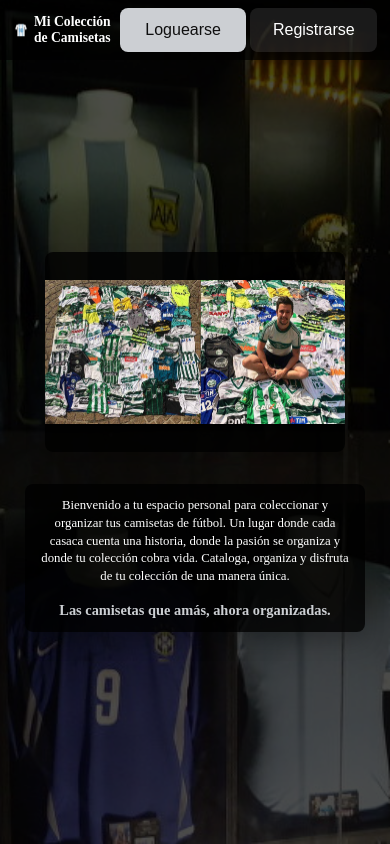
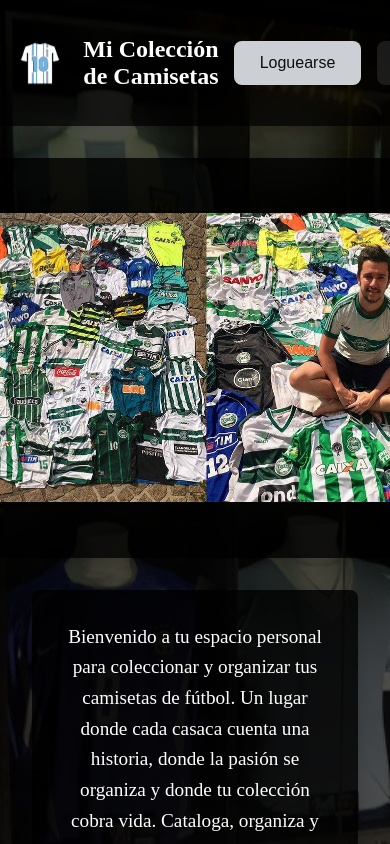
Before and after one commit to lminervino18/mi-coleccion-camisetas, a React (Create React App) app in the folder frontend/: page / in a window 390 px wide. Built offline with nearby package versions, Linux system fonts and the light colour scheme.

Commit message:
fix: home css improve

```diff
--- a/frontend/src/components/Home.css
+++ b/frontend/src/components/Home.css
@@ -1,3 +1,4 @@
+/* Contenedor principal */
 .home-container {
     min-height: 100vh;
     background: url("../assets/background.jpg") no-repeat center center fixed;
@@ -9,14 +10,12 @@
 .home-container::before {
     content: '';
     position: absolute;
-    top: 0;
-    left: 0;
-    right: 0;
-    bottom: 0;
+    inset: 0;
     background-color: rgba(0, 0, 0, 0.7);
     z-index: 1;
 }
 
+/* Encabezado */
 .header {
     display: flex;
     justify-content: space-between;
@@ -49,11 +48,13 @@
     text-shadow: 2px 2px 4px rgba(0, 0, 0, 0.5);
 }
 
+/* Botones de navegación */
 .nav-buttons {
     display: flex;
     gap: 1rem;
 }
 
+/* Botones generales */
 .btn {
     padding: 10px 20px;
     border: none;
@@ -83,6 +84,7 @@
     height: 200%;
 }
 
+/* Botón primario */
 .btn-primary {
     background-color: #cccfd3;
     color: rgb(15, 15, 15);
@@ -92,6 +94,7 @@
     background-color: #fdfdfd;
 }
 
+/* Botón secundario */
 .btn-secondary {
     background-color: rgba(255, 255, 255, 0.1);
     color: white;
@@ -101,6 +104,7 @@
     background-color: rgba(255, 255, 255, 0.2);
 }
 
+/* Contenedor de contenido principal */
 .content-container {
     position: relative;
     z-index: 2;
@@ -121,6 +125,7 @@
     max-width: 1200px;
 }
 
+/* Slider de imágenes */
 .image-slider {
     width: 600px;
     height: 400px;
@@ -148,6 +153,7 @@
     transform: scale(1);
 }
 
+/* Contenedor de eslogan */
 .slogan-container {
     text-align: center;
     color: white;
@@ -170,6 +176,7 @@
     color: #cccfd3;
 }
 
+/* Animación del logo */
 @keyframes floatLogo {
     0%, 100% {
         transform: translateY(0);
@@ -180,39 +187,10 @@
 }
 
 /* Media Queries */
-@media (max-width: 1024px) {
-    .image-slider {
-        width: 500px;
-        height: 333px;
-    }
-
-    .slogan-container {
-        width: 90%;
-    }
-}
-
 @media (max-width: 768px) {
     .header {
         padding: 0.8rem;
     }
-
-    .header-left {
-        gap: 0.5rem;
-    }
-
-    .header-logo {
-        width: 40px;
-        height: 40px;
-    }
-
-    .site-title {
-        font-size: 1rem;
-    }
-
-    .nav-buttons {
-        gap: 6px;
-    }
-
     .btn {
         padding: 6px 10px;
         font-size: 0.75rem;
@@ -222,77 +200,14 @@
         align-items: center;
         justify-content: center;
     }
-
-    .image-slider {
-        width: 100%;
-        max-width: 400px;
-        height: 267px;
-    }
-
-    .content-container {
-        padding: 1rem;
-    }
-
-    .slogan-container {
-        width: 95%;
-        padding: 1rem;
-    }
-
-    .slogan {
-        font-size: 0.9rem;
-        line-height: 1.4;
-    }
-
-    .tagline {
-        font-size: 1.1rem;
-    }
 }
 
 @media (max-width: 480px) {
-    .header {
-        padding: 0.5rem 0.8rem;
-    }
-
-    .header-left {
-        gap: 0.3rem;
-    }
-
-    .header-logo {
-        width: 30px;
-        height: 30px;
-    }
-
-    .site-title {
-        font-size: 0.85rem;
-    }
-
-    .nav-buttons {
-        gap: 4px;
-    }
-
     .btn {
         padding: 4px 8px;
         font-size: 0.7rem;
         min-width: 50px;
         height: 24px;
-    }
-
-    .image-slider {
-        width: 100%;
-        max-width: 300px;
-        height: 200px;
-    }
-
-    .slogan-container {
-        padding: 0.8rem;
-    }
-
-    .slogan {
-        font-size: 0.8rem;
-    }
-
-    .tagline {
-        font-size: 0.9rem;
     }
 }
 
@@ -301,29 +216,9 @@
     .btn {
         -webkit-tap-highlight-color: transparent;
     }
-
     .btn:active {
         transform: scale(0.95);
         transition: transform 0.1s;
-    }
-}
-
-/* Orientación landscape */
-@media (max-height: 500px) and (orientation: landscape) {
-    .header {
-        position: relative;
-    }
-
-    .content-container {
-        padding: 0.5rem;
-    }
-
-    .image-slider {
-        height: 200px;
-    }
-
-    .slogan-container {
-        padding: 0.5rem;
     }
 }
 
@@ -333,7 +228,7 @@
     outline-offset: 2px;
 }
 
-/* Optimizaciones */
+/* Optimizaciones generales */
 * {
     -webkit-text-size-adjust: 100%;
     text-size-adjust: 100%;
```
